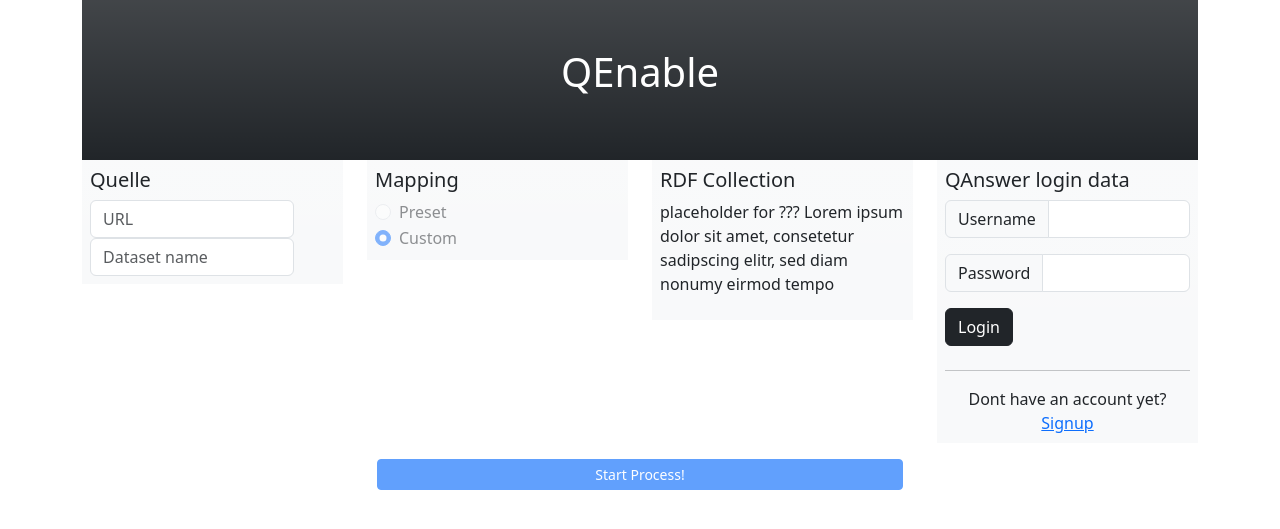
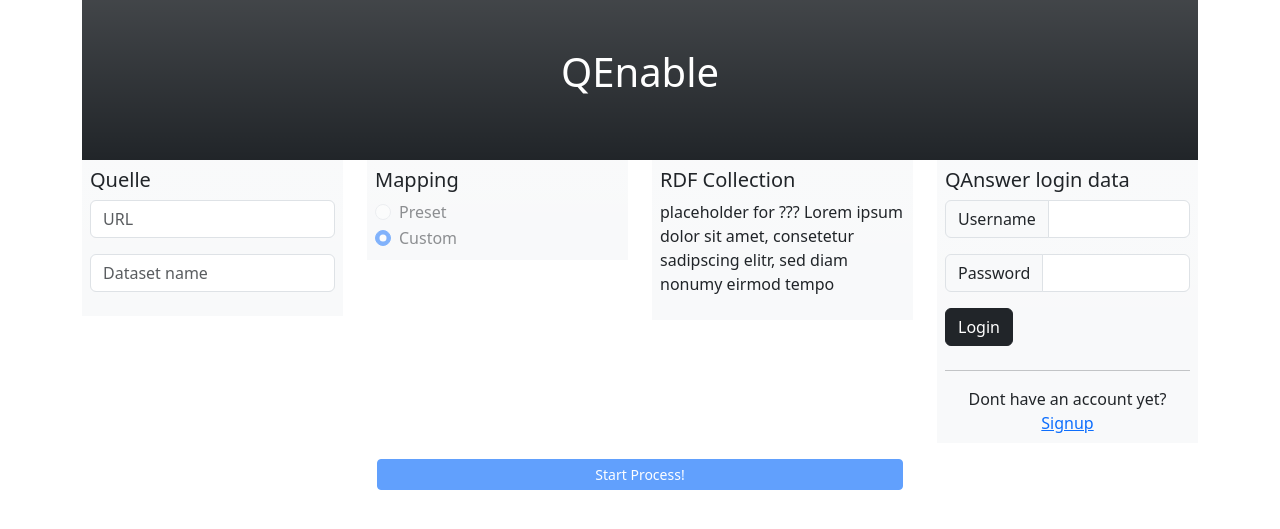
Before and after one commit to lremane/plattform-zur-datensammlung-und-suchmaschinenerzeugung, a Flask app: page / in a window 1280 px wide. Shown: the top 529 px of the page. Run offline with Flask 2, Linux system fonts and the light colour scheme; some libraries are stand-ins or nearby versions.

Commit message:
boost_frontend: Quelle padding

```diff
--- a/src/templates/index.html
+++ b/src/templates/index.html
@@ -23,11 +23,12 @@
         <div class="col">
           <div class="p-2 text-left bg-light bg-gradient">
             <h5 class="">Quelle</h5>
-            <div class="col-sm-10">
-              <input type="text" class="form-control" id="url" placeholder="URL">
+
+            <div class="input-group col-sm-10 mb-3">
+              <input type="text" class="form-control" name="username" aria-label="Username" id="url" placeholder="URL">
             </div>
-            <div class="col-sm-10">
-              <input type="text" class="form-control" id="file-name" placeholder="Dataset name">
+            <div class="input-group col-sm-10 mb-3">
+              <input type="text" class="form-control" name="password" aria-label="password" id="file-name" placeholder="Dataset name">
             </div>
           </div>
         </div>
```
